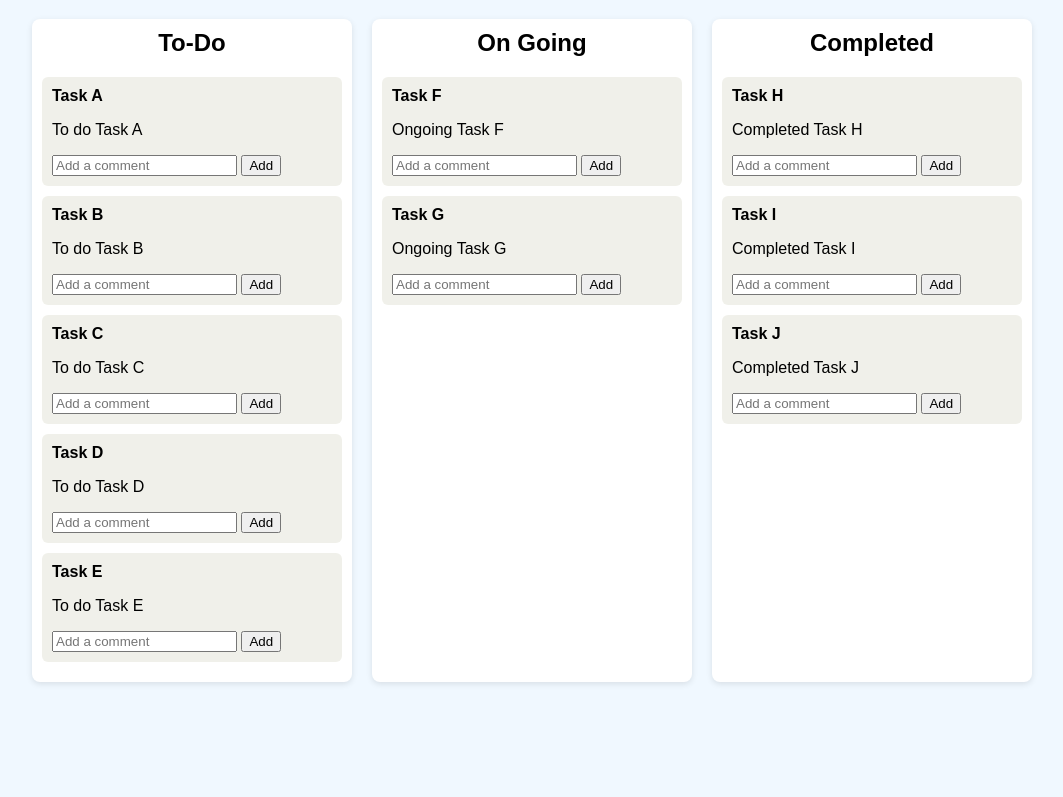
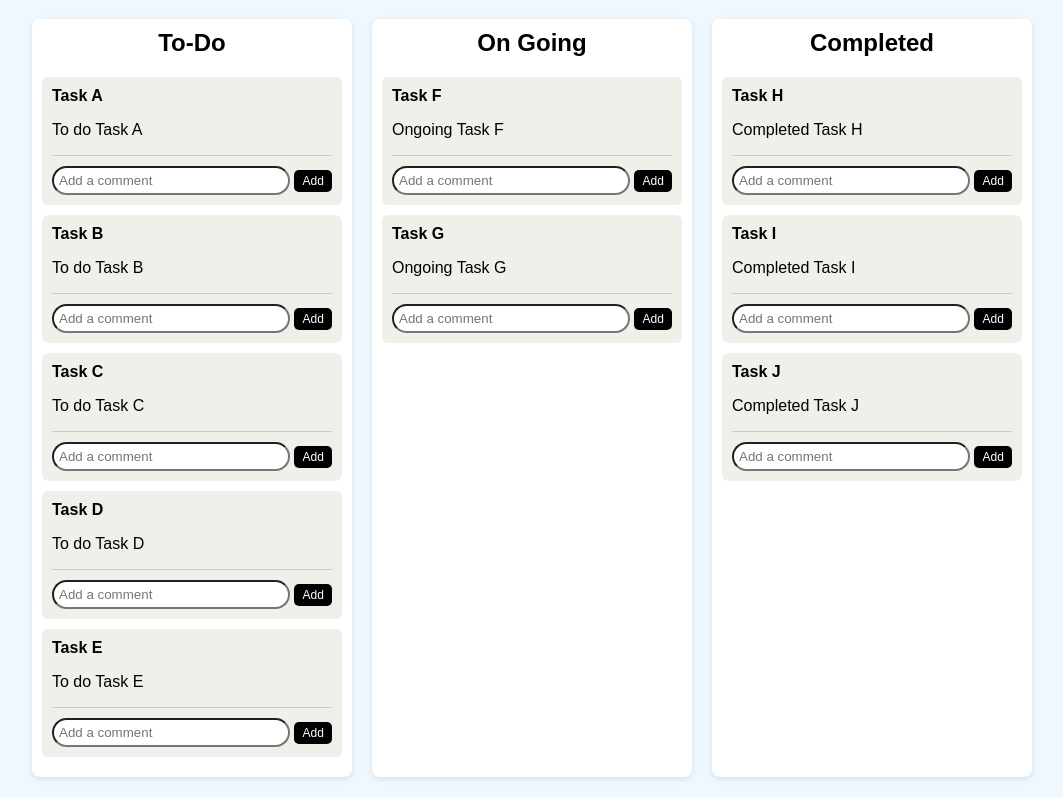
Before and after one commit to dlata29/Kanban-Board, a plain HTML site: page index.html in a window 1280 px wide. Shown: the part 101-898 px from the top of the page, without its empty margins (108-1171 px from the left). Before the commit the page ends 803 px from the top, so only its background shows below. Drawn offline with Linux system fonts and the light colour scheme.

Commit message:
Update kanban.css

```diff
--- a/kanban.css
+++ b/kanban.css
@@ -55,3 +55,28 @@ h1 {
 .column.dropped {
   background-color: #d1ffd1 !important;
 }
+.comments {
+  margin-top: 8px;
+  font-size: 12px;
+  color: #333;
+  max-height: 80px;
+  overflow-y: auto;
+  border-top: 1px solid #ccc;
+  padding-top: 5px;
+}
+.comment-input {
+  width: 80%;
+  margin-top: 5px;
+  padding: 5px;
+  border-radius: 16px;
+}
+.add-comment {
+  margin-top: 5px;
+  font-size: 12px;
+  padding: 4px 8px;
+  background: black;
+  color: white;
+  border: none;
+  cursor: pointer;
+  border-radius: 5px;
+}
```
